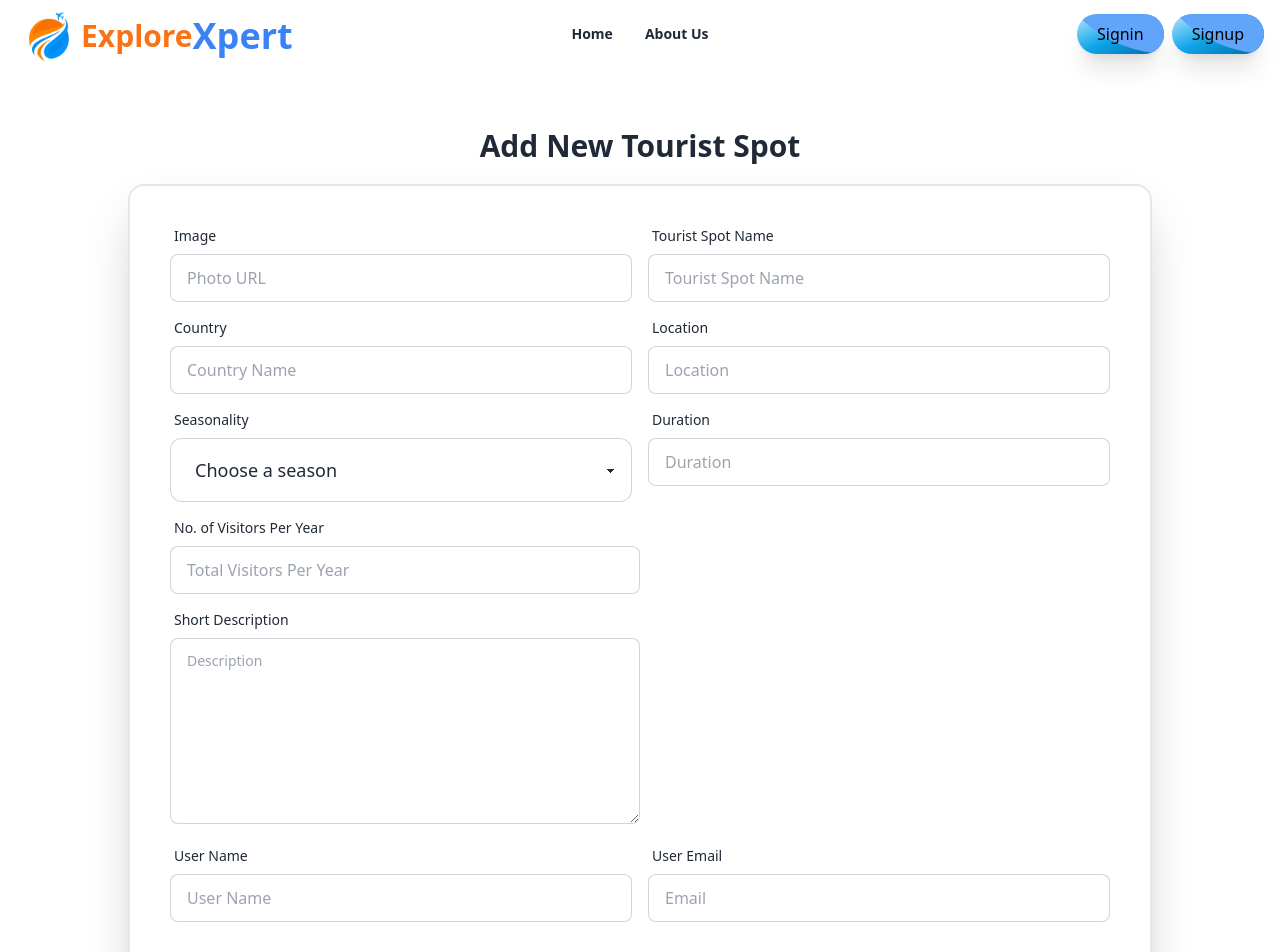
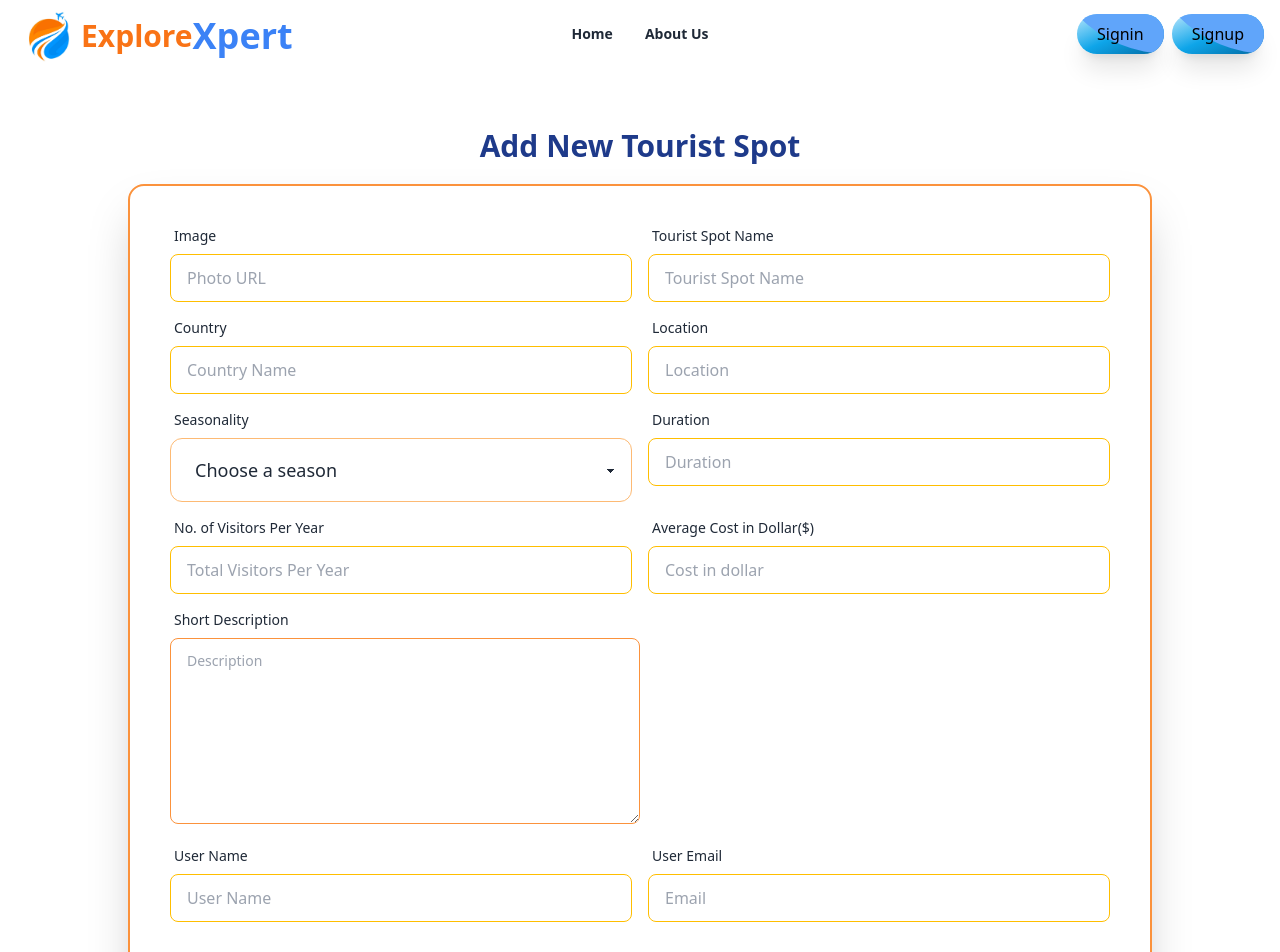
Before and after one commit to Jaheda20/tourism-management-client, a React (Vite) app: page /addSpots in a window 1280 px wide. Shown: the top 952 px of the page. Built offline with nearby package versions, Linux system fonts and the light colour scheme; no server answers.

Commit message:
implemented the post operation for all spots

```diff
--- a/src/Pages/Home/AddSpots/AddSpotsPage.jsx
+++ b/src/Pages/Home/AddSpots/AddSpotsPage.jsx
@@ -1,24 +1,61 @@
+import useAuth from "../../../Hooks/useAuth";
 
 
 const AddSpotsPage = () => {
+
+    const {user} = useAuth()
+    const handleAddSpot = e => {
+        e.preventDefault();
+        console.log(user.email)
+        const form = e.target;
+        const photo = form.photo.value;
+        const spotName = form.spotName.value;
+        const country = form.country.value;
+        const location = form.location.value;
+        const season = form.season.value;
+        const duration = form.duration.value;
+        const visitors = form.visitors.value;
+        const cost = form.cost.value;
+        const description = form.description.value;
+        const userName = form.userName.value;
+        const userEmail = form.email.value;
+        const spot = {photo, spotName, country, location, season, duration, visitors, cost, description, userName, userEmail}
+        // console.log(spot)
+        fetch('http://localhost:5000/addSpots', {
+            method: "POST",
+            headers: {
+                'content-type': 'application/json'
+            },
+            body: JSON.stringify(spot)
+        })
+        .then(res => res.json())
+        .then(data =>{
+            console.log(data)
+        })
+
+
+    }
+
+
+
     return (
         <div className="flex flex-col items-center my-10">
-            <h2 className="text-3xl font-bold my-5">Add New Tourist Spot</h2>
+            <h2 className="text-3xl font-bold my-5 text-blue-900">Add New Tourist Spot</h2>
 
-            <div className="card border-2 shrink-0 w-full md:w-4/5 px-2 mx-2 md:mx-8 shadow-2xl bg-base-100">
-                <form className="card-body">
+            <div className="card border-2 shrink-0 w-full md:w-4/5 px-2 mx-2 md:mx-8 shadow-2xl border-orange-400 bg-base-100">
+                <form onSubmit={handleAddSpot} className="card-body">
                     <div className="form-control flex flex-row gap-4">
                         <div className="w-1/2">
                             <label className="label">
                                 <span className="label-text">Image</span>
                             </label>
-                            <input type="text" placeholder="Photo URL" className="input input-bordered w-full" required />
+                            <input type="text" name="photo" placeholder="Photo URL" className="input input-bordered input-warning w-full" required />
                         </div>
                         <div className="w-1/2">
                             <label className="label">
                                 <span className="label-text">Tourist Spot Name</span>
                             </label>
-                            <input type="text" placeholder="Tourist Spot Name" className="input input-bordered w-full" required />
+                            <input type="text" name="spotName" placeholder="Tourist Spot Name" className="input input-bordered input-warning w-full" required />
                         </div>
                     </div>
                     <div className="form-control flex flex-row gap-4">
@@ -26,13 +63,13 @@ const AddSpotsPage = () => {
                             <label className="label">
                                 <span className="label-text">Country</span>
                             </label>
-                            <input type="text" placeholder="Country Name" className="input input-bordered w-full" required />
+                            <input type="text" name="country" placeholder="Country Name" className="input input-bordered input-warning w-full" required />
                         </div>
                         <div className="w-1/2">
                             <label className="label">
                                 <span className="label-text">Location</span>
                             </label>
-                            <input type="text" placeholder="Location" className="input input-bordered w-full" required />
+                            <input type="text" name="location" placeholder="Location" className="input input-bordered input-warning w-full" required />
                         </div>
                     </div>
                     <div className="form-control flex flex-row gap-4">
@@ -40,8 +77,9 @@ const AddSpotsPage = () => {
                             <label className="label">
                                 <span className="label-text">Seasonality</span>
                             </label>
-                            <select className="select select-bordered select-lg text-gray rounded-xl w-full">
+                            <select name="season" className="select select-bordered border-orange-300 select-lg text-gray rounded-xl w-full">
                                 <option className="text-xs" value="">Choose a season</option>
+                                <option value="all">All Season</option>
                                 <option value="Summer">Summer</option>
                                 <option value="Autumn">Autumn</option>
                                 <option value="Winter">Winter</option>
@@ -53,7 +91,7 @@ const AddSpotsPage = () => {
                             <label className="label">
                                 <span className="label-text">Duration</span>
                             </label>
-                            <input type="text" placeholder="Duration" className="input input-bordered w-full" required />
+                            <input type="text" name="duration" placeholder="Duration" className="input input-bordered input-warning w-full" required />
                         </div>
                     </div>
                     <div className="form-control flex flex-row gap-4">
@@ -61,7 +99,13 @@ const AddSpotsPage = () => {
                             <label className="label">
                                 <span className="label-text">No. of Visitors Per Year</span>
                             </label>
-                            <input type="text" placeholder="Total Visitors Per Year" className="input input-bordered w-full" required />
+                            <input type="text" name="visitors" placeholder="Total Visitors Per Year" className="input input-bordered input-warning w-full" required />
+                        </div>
+                        <div className="w-1/2">
+                            <label className="label">
+                                <span className="label-text">Average Cost in Dollar($)</span>
+                            </label>
+                            <input type="number" name="cost" placeholder="Cost in dollar" className="input input-bordered input-warning w-full" required />
                         </div>
                     </div>
                     <div className="form-control flex flex-row gap-4">
@@ -69,7 +113,7 @@ const AddSpotsPage = () => {
                             <label className="label">
                                 <span className="label-text">Short Description</span>
                             </label>
-                            <textarea className="textarea textarea-bordered w-full" placeholder="Description" rows={6}  ></textarea>
+                            <textarea className="textarea textarea-bordered border-orange-400 w-full" name="description" placeholder="Description" rows={6}  ></textarea>
                         </div>
                     </div>
                     <div className="form-control flex flex-row gap-4">
@@ -77,13 +121,13 @@ const AddSpotsPage = () => {
                             <label className="label">
                                 <span className="label-text">User Name</span>
                             </label>
-                            <input type="text" placeholder="User Name" className="input input-bordered w-full" required />
+                            <input type="text" name="userName" placeholder="User Name" className="input input-bordered input-warning w-full" required />
                         </div>
                         <div className="w-1/2">
                             <label className="label">
                                 <span className="label-text">User Email</span>
                             </label>
-                            <input type="email" placeholder="Email" className="input input-bordered w-full" required />
+                            <input type="email" name="email" placeholder="Email" className="input input-bordered input-warning w-full" required />
                         </div>
                     </div>
 
```
